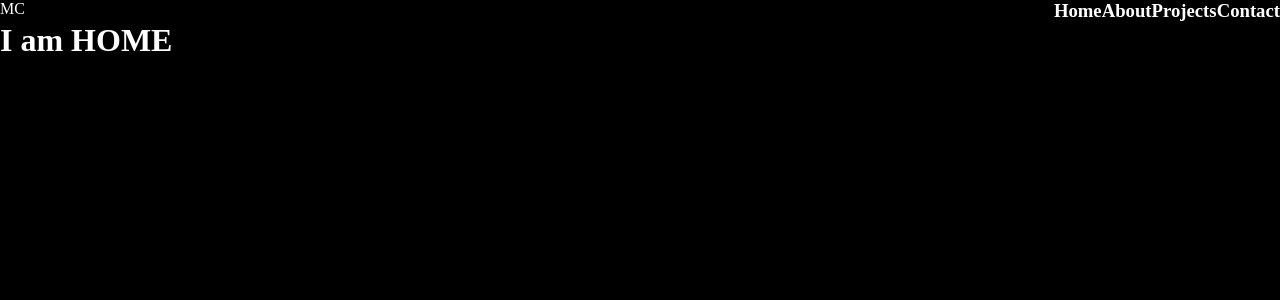
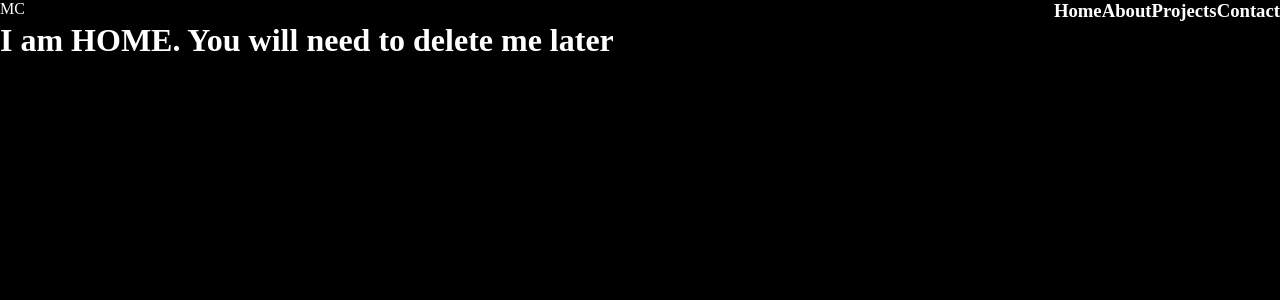
Before and after one commit to muradusa/react-portfolio, a React (Create React App) app: page / in a window 1280 px wide. Shown: the top 300 px of the page. Built offline with nearby package versions, Linux system fonts and the light colour scheme.

Commit message:
adding header

```diff
--- a/src/Home.js
+++ b/src/Home.js
@@ -6,7 +6,7 @@ function Home() {
   return (
     <div className="home">
       <Header />
-      <h1>I am HOME</h1>
+      <h1>I am HOME. You will need to delete me later</h1>
     </div>
   );
 }
```
